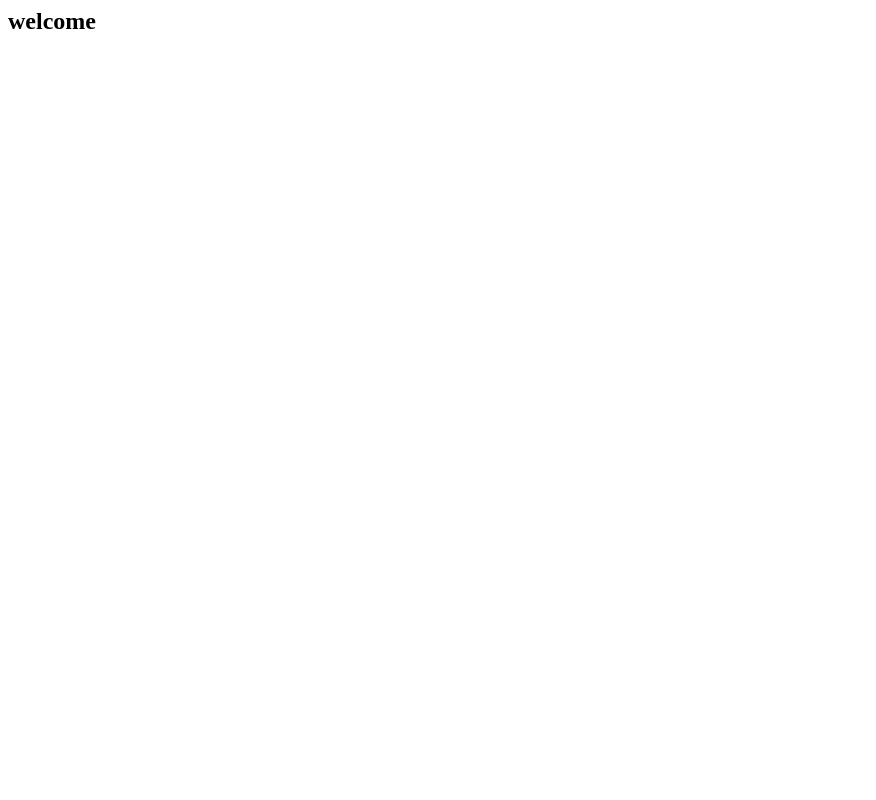
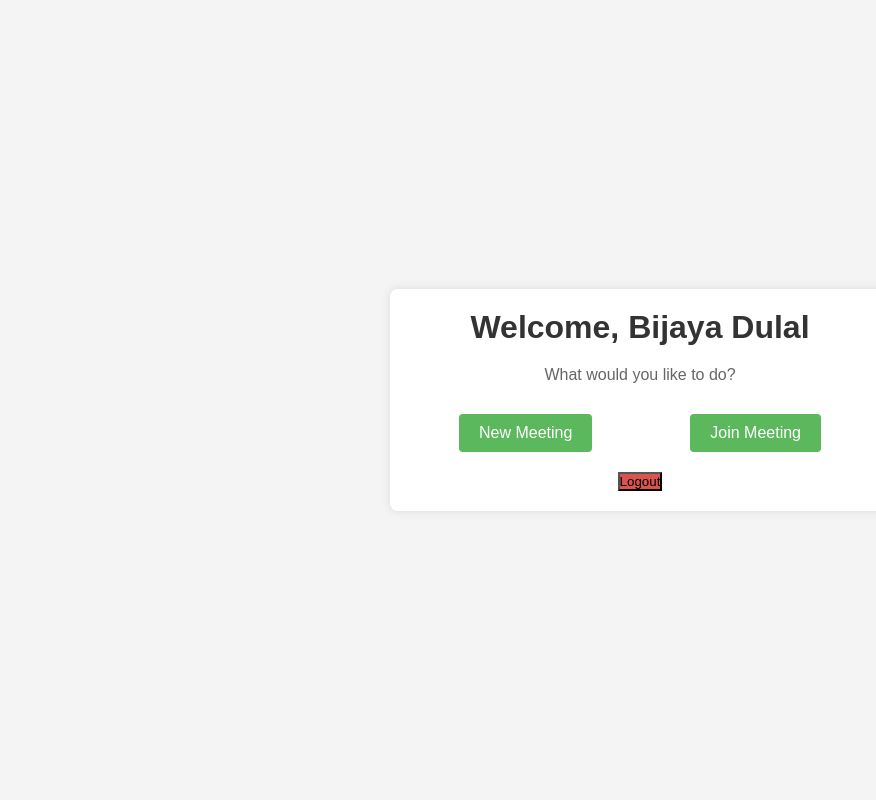
Before and after one commit to bijaya-dulal/video_call, a Django app: page /dashboard/ in a window 1280 px wide. Before the commit the part shown is almost empty. Shown: the whole page, without its empty margins (0-876 px from the left). Run offline with Django 4.2, Linux system fonts and the light colour scheme; a user stored in the database is signed in.

Commit message:
dashboard added

```diff
--- a/videoconferencing/call_app/templates/dashboard.html
+++ b/videoconferencing/call_app/templates/dashboard.html
@@ -1 +1,94 @@
-<h2> welcome </h2>
+<!DOCTYPE html>
+<html lang="en">
+<head>
+    <meta charset="UTF-8">
+    <meta name="viewport" content="width=device-width, initial-scale=1.0">
+    <title>Dashboard</title>
+    <style>
+        /* Reset some default styles */
+        body, h1, p, div, a, button {
+            margin: 0;
+            padding: 0;
+            box-sizing: border-box;
+        }
+
+        /* Basic body styling */
+        body {
+            font-family: Arial, sans-serif;
+            background-color: #f4f4f4;
+            display: flex;
+            flex-direction: column;
+            justify-content: center;
+            align-items: center;
+            height: 100vh;
+        }
+
+        /* Container styling */
+        .dashboard-container {
+            background: #fff;
+            padding: 20px;
+            border-radius: 8px;
+            box-shadow: 0 0 10px rgba(0, 0, 0, 0.1);
+            width: 100%;
+            max-width: 500px;
+            text-align: center;
+        }
+
+        h1 {
+            margin-bottom: 20px;
+            color: #333;
+        }
+
+        p {
+            margin-bottom: 30px;
+            color: #666;
+        }
+
+        /* Button styling */
+        .button-container {
+            display: flex;
+            justify-content: space-around;
+            margin-bottom: 20px;
+        }
+
+        .button-container a, .button-container button {
+            text-decoration: none;
+            background-color: #5cb85c;
+            color: white;
+            padding: 10px 20px;
+            border-radius: 4px;
+            border: none;
+            font-size: 16px;
+            cursor: pointer;
+        }
+
+        .button-container a:hover, .button-container button:hover {
+            background-color: #4cae4c;
+        }
+
+        .logout-button {
+            background-color: #d9534f;
+        }
+
+        .logout-button:hover {
+            background-color: #c9302c;
+        }
+    </style>
+</head>
+<body>
+    <div class="dashboard-container">
+        {% with full_name=user.first_name|add:" "|add:user.last_name %}
+        <h1>Welcome, {{ full_name }}</h1>
+    {% endwith %}
+        <p>What would you like to do?</p>
+        <div class="button-container">
+            <a href="{% url 'new_meeting' %}">New Meeting</a>
+            <a href="{% url 'join_meeting' %}">Join Meeting</a>
+        </div>
+        <form method="post" action="">
+            {% csrf_token %}
+            <button type="submit" class="logout-button">Logout</button>
+        </form>
+    </div>
+</body>
+</html>
--- a/videoconferencing/call_app/urls.py
+++ b/videoconferencing/call_app/urls.py
@@ -6,5 +6,7 @@ urlpatterns = [
     path('register/', views.register, name='register'),
     path('login/',views.login_view, name='login'),
     path('dashboard/',views.dashboard, name='dashboard'),
-
+    path('new-meeting/', views.new_meeting_view, name='new_meeting'),  # Define new_meeting_view in your views
+    path('join-meeting/', views.join_meeting_view, name='join_meeting'),  # Define join_meeting_view in your views
+    # path('logout/', views.logout_view(), name='logout'),
 ]
--- a/videoconferencing/call_app/views.py
+++ b/videoconferencing/call_app/views.py
@@ -24,17 +24,6 @@ def register(request):
     return render(request, 'register.html', {'form': form})
 
 
-# def login_view (request):
-#     if request.method == "POST":
-#         username = request.POST.get('username')
-#         password = request.POST.get('password')
-#         user = authenticate(request,username,password)
-#         if user is not None:
-#             login(request,user)
-#             return redirect('/dashboard')
-#         else:
-#             return render(request, 'login.html',)
-#     return render(request,'login.html')
 
 def login_view(request):
     if request.method == "POST":
@@ -55,3 +44,12 @@ def login_view(request):
 @login_required
 def dashboard(request):
     return render(request,'dashboard.html')
+
+def new_meeting_view(request) :
+    pass
+
+def join_meeting_view(request):
+    pass
+
+def video_call(request):
+    return render(request, 'video_call.html',{'name':request.user.first_name})
```
Also changed, not shown: videoconferencing/db.sqlite3.
